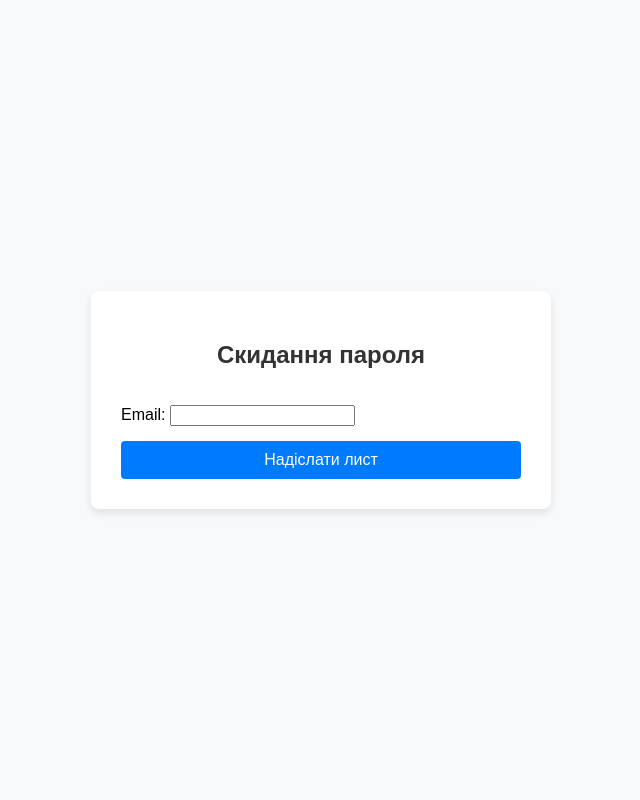
After one commit to Viktoriia0333/web-hw-11, a Django app: page /password-reset/ in a window 1280 px wide. The commit adds this page. Shown: the whole page, without its empty margins (319-959 px from the left). Run offline with Django 5.2, Linux system fonts and the light colour scheme.

Commit message:
add password reset

```diff
--- a/quotes_project/quotes_app/templates/login.html
+++ b/quotes_project/quotes_app/templates/login.html
@@ -91,6 +91,11 @@
         </form>
         <div class="links">
             Don't have an account? <a href="{% url 'register' %}">Register here</a>.
+            <p>Forgot password?
+               <a href="{% url 'password_reset' %}" class="btn btn-link">
+                 Reset password
+               </a>
+            </p>
         </div>
     </div>
 </body>
--- /dev/null
+++ b/quotes_project/quotes_app/templates/registration/password_reset_form.html
@@ -0,0 +1,59 @@
+<!DOCTYPE html>
+<html lang="uk">
+<head>
+    <meta charset="UTF-8">
+    <title>Скидання пароля</title>
+    <style>
+        body {
+            font-family: sans-serif;
+            background-color: #f8f9fa;
+            display: flex;
+            justify-content: center;
+            align-items: center;
+            min-height: 100vh;
+            margin: 0;
+        }
+        .form-container {
+            background-color: #ffffff;
+            padding: 30px;
+            border-radius: 8px;
+            box-shadow: 0 4px 8px rgba(0, 0, 0, 0.1);
+            max-width: 400px;
+            width: 100%;
+        }
+        h2 {
+            text-align: center;
+            color: #333;
+        }
+        form {
+            display: flex;
+            flex-direction: column;
+        }
+        form p {
+            margin-bottom: 15px;
+        }
+        button {
+            padding: 10px;
+            background-color: #007bff;
+            color: white;
+            border: none;
+            border-radius: 4px;
+            font-size: 1em;
+            cursor: pointer;
+        }
+        button:hover {
+            background-color: #0056b3;
+        }
+    </style>
+</head>
+<body>
+<div class="form-container">
+    <h2>Скидання пароля</h2>
+    <form method="post">
+        {% csrf_token %}
+        {{ form.as_p }}
+        <button type="submit">Надіслати лист</button>
+    </form>
+</div>
+</body>
+</html>
--- a/quotes_project/quotes_app/views.py
+++ b/quotes_project/quotes_app/views.py
@@ -6,6 +6,9 @@ from django.contrib.auth.forms import UserCreationForm, AuthenticationForm
 from django.contrib.auth.decorators import login_required
 from .models import Author, Quote
 from .forms import AuthorForm, QuoteForm
+from django.contrib.auth.views import PasswordResetView
+from django.urls import reverse_lazy
+from django.contrib.messages.views import SuccessMessageMixin
 
 
 def home(request):
@@ -58,7 +61,7 @@ def register_view(request):
             return redirect('login')
     else:
         form = UserCreationForm()
-    return render(request, 'register.html', {'form': form})
+    return render(request, 'registration/register.html', {'form': form})
 
 
 def login_view(request):
@@ -127,3 +130,11 @@ def tag_quotes(request, tag_name):
         'quotes': quotes_data,
         'selected_tag': tag_name,
     })
+
+
+class MyPasswordResetView(SuccessMessageMixin, PasswordResetView):
+    template_name = 'registration/password_reset_form.html'
+    email_template_name = 'registration/password_reset_email.html'
+    success_url = reverse_lazy('password_reset_done')
+    subject_template_name = 'registration/password_reset_subject.txt'
+    success_message = "An email with instructions to reset your password has been sent to %(email)s."
--- a/quotes_project/quotes_project/urls.py
+++ b/quotes_project/quotes_project/urls.py
@@ -17,7 +17,8 @@ Including another URLconf
 from django.contrib import admin
 from django.urls import path
 from quotes_app import views as qv
-
+from quotes_app.views import MyPasswordResetView
+from django.contrib.auth import views as auth_views
 
 urlpatterns = [
     path('admin/', admin.site.urls),
@@ -29,4 +30,21 @@ urlpatterns = [
     path('add-quote/', qv.add_quote, name='add_quote'),
     path('author/<int:pk>/', qv.author_detail, name='author_detail'),
     path('tag/<str:tag_name>/', qv.tag_quotes, name='tag_quotes'),
+    path('password-reset/', MyPasswordResetView.as_view(), name='password_reset'),
+    path('password-reset/', auth_views.PasswordResetView.as_view(
+        template_name='registration/password_reset_form.html'
+    ), name='password_reset'),
+
+    path('password-reset/done/', auth_views.PasswordResetDoneView.as_view(
+        template_name='registration/password_reset_done.html'
+    ), name='password_reset_done'),
+
+    path('reset/<uidb64>/<token>/', auth_views.PasswordResetConfirmView.as_view(
+        template_name='registration/password_reset_confirm.html'
+    ), name='password_reset_confirm'),
+
+    path('reset/done/', auth_views.PasswordResetCompleteView.as_view(
+        template_name='registration/password_reset_complete.html'
+    ), name='password_reset_complete'),
+
 ]
```
Also changed, not shown: quotes_project/quotes_app/templates/registration/password_reset_complete.html (added, +11 -0 lines), quotes_project/quotes_app/templates/registration/password_reset_confirm.html (added, +15 -0 lines), quotes_project/quotes_app/templates/registration/password_reset_done.html (added, +11 -0 lines), quotes_project/quotes_app/templates/registration/password_reset_email.html (added, +7 -0 lines), quotes_project/quotes_project/settings.py (+11 -0 lines), quotes_project/quotes_app/templates/registration/register.html (renamed from quotes_project/quotes_app/templates/register.html).
